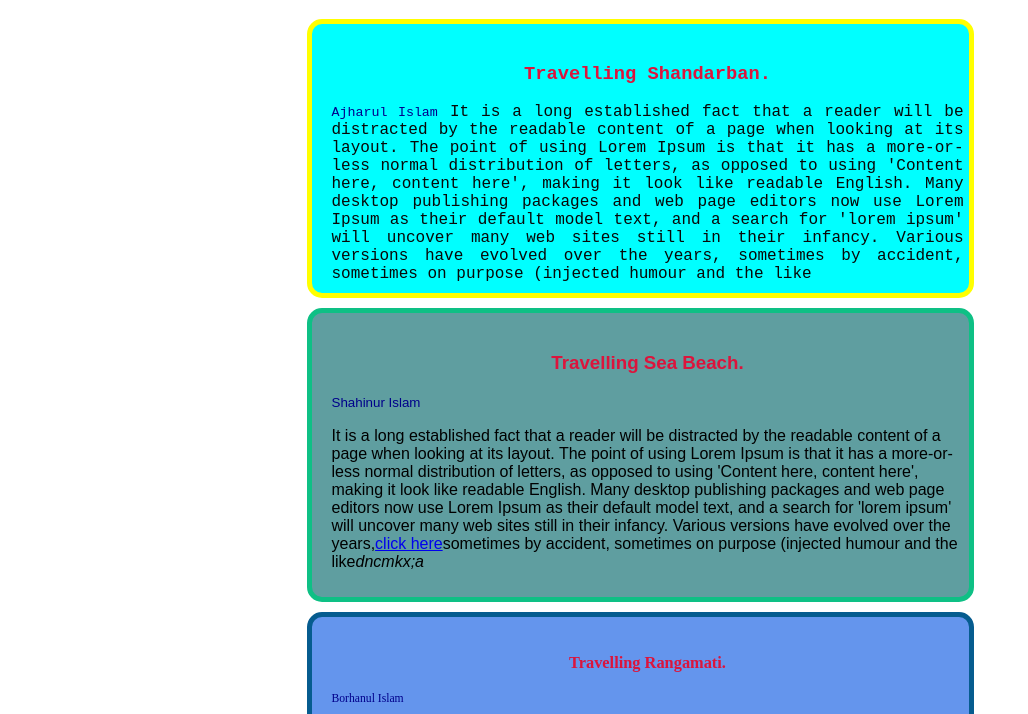
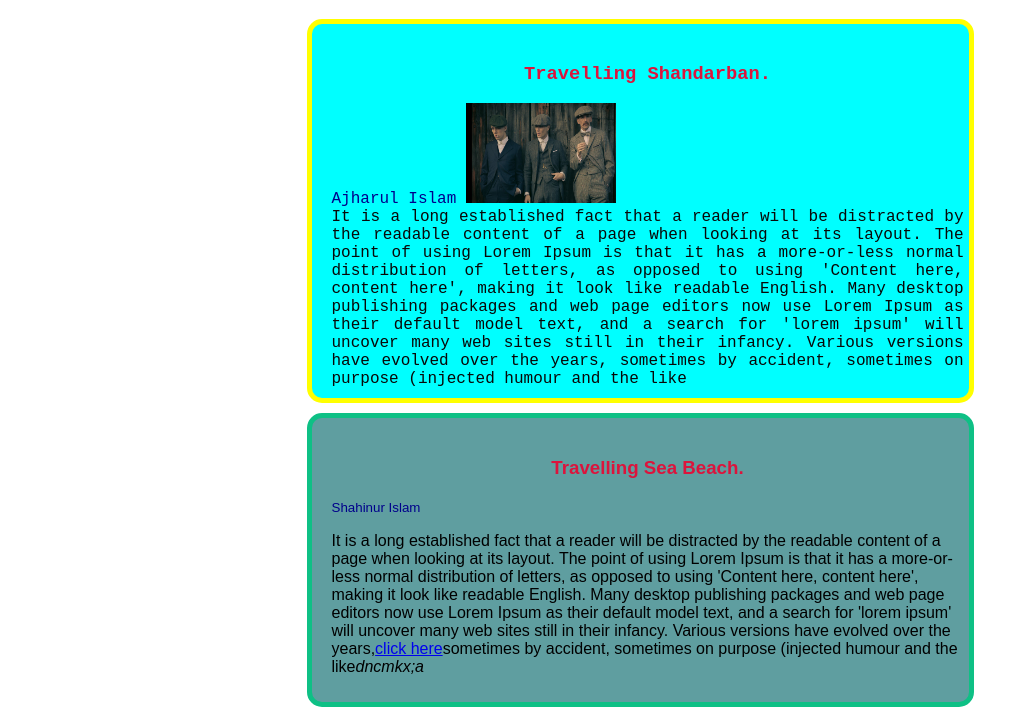
Before and after one commit to ajhar10/my-first-repo, a plain HTML site: page index.html in a window 1280 px wide. Shown: the part 61-775 px from the top of the page, without its empty margins (0-1028 px from the left). Drawn offline with Linux system fonts and the light colour scheme.

Commit message:
image add

```diff
--- a/index.html
+++ b/index.html
@@ -12,7 +12,10 @@
     <h1>Our favorite place.</h1>
     <div id="ajhar">
         <h3 class="place">Travelling Shandarban.</h3>
-        <small class="name">Ajharul Islam</small>
+        <div id="writer">
+        <p class="name">Ajharul Islam </p>
+        <img src="img/peaky.jpg" alt="" height="100px" width="150px">
+        </div>
         <p>It is a long established fact that a reader will be distracted by the readable content of a page when looking at its layout. The point of using Lorem Ipsum is that it has a more-or-less normal distribution of letters, as opposed to using 'Content here, content here', making it look like readable English. Many desktop publishing packages and web page editors now use Lorem Ipsum as their default model text, and a search for 'lorem ipsum' will uncover many </p> <p>web sites still in their infancy. Various versions have evolved over the years, sometimes by accident, sometimes on purpose (injected humour and the like</p>
     </div>
     <div id="shahin">
```
Also changed, not shown: img/peaky.jpg (added).
